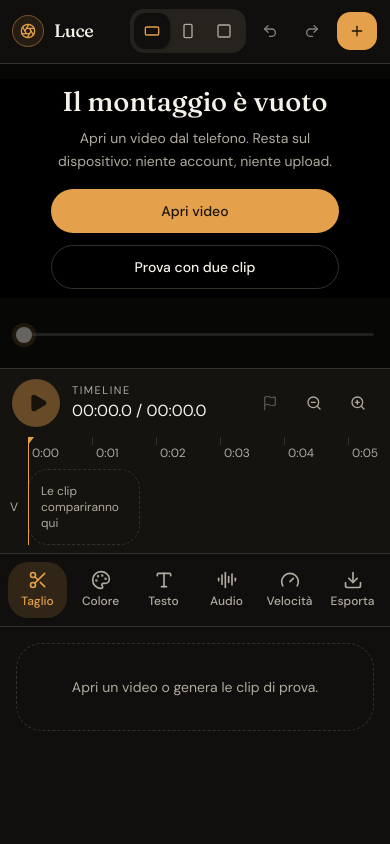
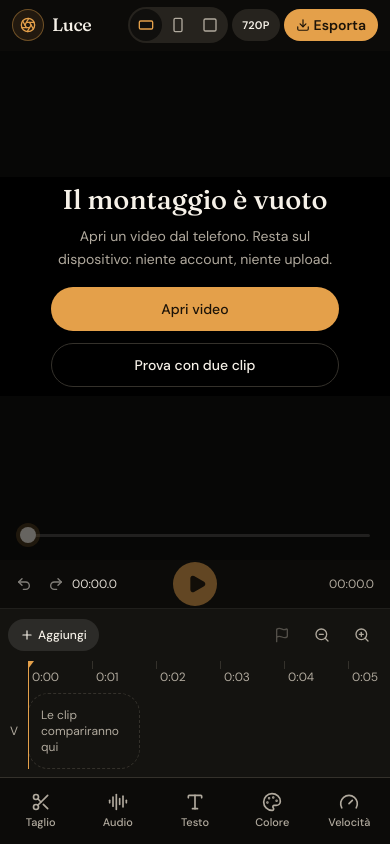
Before and after one commit to mattiax221/luce-videoeditor, a Next.js app: page / in a window 390 px wide. Built offline with nearby package versions, Linux system fonts and the light colour scheme.

Commit message:
Arrange the phone editor like a timeline app.
The picture fills the screen, playback sits under it, and the tools are a bottom bar that opens a sheet. The temporary public tunnel origin is no longer allowed.

Co-authored-by: aaasda714 <aaasda714@gmail.com>

```diff
--- a/components/editor/editor.tsx
+++ b/components/editor/editor.tsx
@@ -8,7 +8,8 @@ import {
   Gauge,
   Loader2,
   Palette,
-  Plus,
+  Pause,
+  Play,
   RectangleHorizontal,
   RectangleVertical,
   Redo2,
@@ -46,17 +47,16 @@ import { attachUrls, clearProject, loadProject, saveProject } from "@/lib/projec
 import { measureShake } from "@/lib/stabilize";
 import { projectSize } from "@/lib/frame";
 import { canSplit, clampEdge, clipStart, totalDuration } from "@/lib/timeline";
-import { exportFilename, uid } from "@/lib/time";
+import { exportFilename, formatTime, uid } from "@/lib/time";
 import { PIP_TRANSFORM, type Aspect, type ClipPatch, type Grade, type OverlayClip, type TitleCard, type TitlePatch, type Tool } from "@/lib/types";
 import { cn } from "cn";
 
 const TOOLS: { id: Tool; label: string; icon: typeof Scissors }[] = [
   { id: "cut", label: "Taglio", icon: Scissors },
+  { id: "audio", label: "Audio", icon: AudioLines },
+  { id: "text", label: "Testo", icon: Type },
   { id: "color", label: "Colore", icon: Palette },
-  { id: "text", label: "Testo", icon: Type },
-  { id: "audio", label: "Audio", icon: AudioLines },
   { id: "speed", label: "Velocità", icon: Gauge },
-  { id: "export", label: "Esporta", icon: Download },
 ];
 
 const ASPECTS: { id: Aspect; label: string; icon: typeof Square }[] = [
@@ -82,12 +82,28 @@ export function Editor() {
   const transcribeAbort = useRef<AbortController | null>(null);
   const [micOn, setMicOn] = useState(false);
   const [storeReady, setStoreReady] = useState(false);
+  const [sheetOpen, setSheetOpen] = useState(false);
+  const toolSeen = useRef(state.tool);
   const urlsRef = useRef<Set<string>>(new Set());
   const pendingSeek = useRef<number | null>(null);
   const stateRef = useRef(state);
   const engineRef = useRef(engine);
   stateRef.current = state;
   engineRef.current = engine;
+
+  useEffect(() => {
+    if (toolSeen.current === state.tool) return;
+    toolSeen.current = state.tool;
+    setSheetOpen(true);
+  }, [state.tool]);
+
+  function openTool(id: Tool) {
+    if (state.tool === id) {
+      setSheetOpen((open) => !open);
+      return;
+    }
+    dispatch({ type: "setTool", tool: id });
+  }
 
   useEffect(() => {
     const frame = frameRef.current;
@@ -649,17 +665,14 @@ export function Editor() {
   }
 
   return (
-    <div className="flex h-dvh flex-col overflow-hidden bg-background text-foreground">
-      <header className="z-40 flex shrink-0 items-center gap-2.5 border-b border-border bg-background px-3 pt-[max(0.55rem,env(safe-area-inset-top))] pb-2.5">
+    <div className="flex h-dvh flex-col overflow-hidden bg-[#0c0b09] text-foreground">
+      <header className="z-40 flex shrink-0 items-center gap-2 bg-[#0c0b09] px-3 pt-[max(0.45rem,env(safe-area-inset-top))] pb-2">
         <span className="grid size-8 shrink-0 place-items-center rounded-full border border-primary/40 bg-primary/10 text-primary">
           <Aperture className="size-4" />
         </span>
-        <div className="min-w-0">
-          <p className="truncate font-serif text-lg leading-none tracking-tight">Luce</p>
-          <p className="hidden text-[10px] text-muted-foreground sm:block">Taglia, colora, esporta</p>
-        </div>
-        <div className="ml-auto flex shrink-0 items-center gap-1.5">
-          <div className="flex rounded-lg bg-muted p-1" role="radiogroup" aria-label="Formato">
+        <p className="min-w-0 truncate font-serif text-lg leading-none tracking-tight">Luce</p>
+        <div className="ml-auto flex shrink-0 items-center gap-1">
+          <div className="flex rounded-full bg-muted p-0.5" role="radiogroup" aria-label="Formato">
             {ASPECTS.map((item) => {
               const Icon = item.icon;
               const active = state.aspect === item.id;
@@ -672,8 +685,8 @@ export function Editor() {
                   aria-label={item.label}
                   onClick={() => dispatch({ type: "setAspect", aspect: item.id })}
                   className={cn(
-                    "grid size-9 place-items-center rounded-md",
-                    active ? "bg-background text-primary shadow-sm" : "text-muted-foreground",
+                    "grid size-8 place-items-center rounded-full",
+                    active ? "bg-background text-primary" : "text-muted-foreground",
                   )}
                 >
                   <Icon className="size-4" />
@@ -681,36 +694,27 @@ export function Editor() {
               );
             })}
           </div>
-          <Button
+          <button
             type="button"
-            size="icon-lg"
-            variant="ghost"
-            aria-label="Annulla"
-            disabled={state.past.length === 0 || snap.recording}
-            onClick={() => dispatch({ type: "undo" })}
+            className="h-8 rounded-full bg-muted px-2.5 text-[11px] font-semibold tracking-wide"
+            onClick={() => openTool("export")}
           >
-            <Undo2 />
-          </Button>
-          <Button
+            {state.quality}P
+          </button>
+          <button
             type="button"
-            size="icon-lg"
-            variant="ghost"
-            aria-label="Ripeti"
-            disabled={state.future.length === 0 || snap.recording}
-            onClick={() => dispatch({ type: "redo" })}
+            className="inline-flex h-8 items-center gap-1 rounded-full bg-primary px-3 text-sm font-semibold text-primary-foreground"
+            onClick={() => openTool("export")}
           >
-            <Redo2 />
-          </Button>
-          <Button type="button" className="h-10 px-3" onClick={() => fileRef.current?.click()} disabled={snap.recording}>
-            <Plus />
-            <span className="hidden min-[420px]:inline">Aggiungi</span>
-          </Button>
+            <Download className="size-3.5" />
+            Esporta
+          </button>
         </div>
       </header>
 
-      <div className="grid min-h-0 flex-1 grid-cols-1 grid-rows-[auto_auto_minmax(0,1fr)] overflow-hidden pb-[env(safe-area-inset-bottom)] landscape:max-lg:grid-cols-[minmax(0,1fr)_minmax(15rem,38vw)] landscape:max-lg:grid-rows-[minmax(0,1fr)_auto] lg:grid-cols-[minmax(0,1fr)_400px] lg:grid-rows-[minmax(0,1fr)_auto] lg:pb-0">
-        <div className="relative min-h-0 max-lg:portrait:h-[max(17.5rem,min(36dvh,23rem))] landscape:max-lg:col-start-1 landscape:max-lg:row-start-1 lg:col-start-1 lg:row-start-1">
-          <div className="absolute inset-0">
+      <div className="relative flex min-h-0 flex-1 flex-col">
+      <div className="relative min-h-[10rem] flex-1">
+        <div className="absolute inset-0">
             <PreviewStage
               frameRef={frameRef}
               overlayRef={overlayRef}
@@ -730,9 +734,31 @@ export function Editor() {
               onOpen={() => fileRef.current?.click()}
               onDemo={() => void createDemo()}
             />
-          </div>
         </div>
-          <div className="z-20 min-w-0 landscape:max-lg:col-span-2 landscape:max-lg:col-start-1 landscape:max-lg:row-start-2 lg:col-start-1 lg:row-start-2">
+      </div>
+
+      <div className="grid h-12 shrink-0 grid-cols-[1fr_auto_1fr] items-center bg-[#0c0b09] px-2">
+        <div className="flex items-center">
+          <Button type="button" size="icon" variant="ghost" aria-label="Annulla" disabled={state.past.length === 0 || snap.recording} onClick={() => dispatch({ type: "undo" })}>
+            <Undo2 />
+          </Button>
+          <Button type="button" size="icon" variant="ghost" aria-label="Ripeti" disabled={state.future.length === 0 || snap.recording} onClick={() => dispatch({ type: "redo" })}>
+            <Redo2 />
+          </Button>
+          <span className="min-w-14 text-xs tabular-nums text-foreground/90">{formatTime(snap.time)}</span>
+        </div>
+        <button
+          type="button"
+          aria-label={snap.playing ? "Pausa" : "Play"}
+          disabled={state.clips.length === 0 || snap.recording}
+          onClick={() => engine?.toggle()}
+          className="grid size-11 place-items-center rounded-full bg-primary text-primary-foreground disabled:opacity-40"
+        >
+          {snap.playing ? <Pause className="size-5 fill-current" /> : <Play className="size-5 translate-x-0.5 fill-current" />}
+        </button>
+        <span className="pr-2 text-right text-xs tabular-nums text-muted-foreground">{formatTime(duration)}</span>
+      </div>
+
           <TimelineView
             clips={state.clips}
             overlays={state.overlays}
@@ -747,7 +773,7 @@ export function Editor() {
             recording={snap.recording}
             duration={duration}
             engine={engine}
-            onToggle={() => engine?.toggle()}
+            onAdd={() => fileRef.current?.click()}
             onSelectClip={(id) => dispatch({ type: "selectClip", id })}
             onSelectOverlay={(id) => dispatch({ type: "selectOverlay", id })}
             onSelectAudio={(id) => dispatch({ type: "selectAudio", id })}
@@ -761,31 +787,9 @@ export function Editor() {
               else dispatch({ type: "addMarker", marker: { id: uid(), time, label: "Segno" } });
             }}
           />
-          </div>
 
-        <aside className="z-20 flex min-h-0 w-full flex-col overflow-hidden border-t border-border bg-background landscape:max-lg:col-start-2 landscape:max-lg:row-start-1 landscape:max-lg:border-t-0 landscape:max-lg:border-l lg:col-start-2 lg:row-span-2 lg:row-start-1 lg:border-t-0 lg:border-l">
-          <div className="flex shrink-0 gap-1 overflow-x-auto border-b border-border px-2 py-2">
-            {TOOLS.map((tool) => {
-              const Icon = tool.icon;
-              const active = state.tool === tool.id;
-              return (
-                <button
-                  key={tool.id}
-                  type="button"
-                  aria-pressed={active}
-                  onClick={() => dispatch({ type: "setTool", tool: tool.id })}
-                  className={cn(
-                    "flex min-h-14 min-w-0 flex-1 flex-col items-center justify-center gap-1 rounded-xl px-1 py-2 text-xs leading-tight font-medium landscape:max-lg:min-h-12 landscape:max-lg:text-[11px]",
-                    active ? "bg-primary/15 text-primary" : "text-muted-foreground",
-                  )}
-                >
-                  <Icon className="size-5" />
-                  <span className="max-w-full truncate">{tool.label}</span>
-                </button>
-              );
-            })}
-          </div>
-          <div className="min-h-0 flex-1 overflow-y-auto overscroll-contain px-4 py-4">
+        {sheetOpen ? (
+          <section className="absolute inset-x-0 bottom-0 z-30 max-h-[min(46dvh,22rem)] overflow-y-auto overscroll-contain border-t border-border bg-background px-4 py-4 shadow-[0_-16px_40px_rgba(0,0,0,0.45)]">
             {state.tool === "cut" ? (
               <CutPanel
                 clips={state.clips}
@@ -903,9 +907,31 @@ export function Editor() {
                 onShare={() => void shareExport()}
               />
             ) : null}
-          </div>
-        </aside>
+          </section>
+        ) : null}
       </div>
+
+        <nav className="relative z-40 flex shrink-0 gap-1 border-t border-border bg-[#0c0b09] px-1 pt-1 pb-[max(0.35rem,env(safe-area-inset-bottom))]">
+          {TOOLS.map((tool) => {
+            const Icon = tool.icon;
+            const active = sheetOpen && state.tool === tool.id;
+            return (
+              <button
+                key={tool.id}
+                type="button"
+                aria-pressed={active}
+                onClick={() => openTool(tool.id)}
+                className={cn(
+                  "flex min-h-14 min-w-0 flex-1 flex-col items-center justify-center gap-1 rounded-xl px-1 py-1.5 text-[11px] leading-tight font-medium",
+                  active ? "text-primary" : "text-muted-foreground",
+                )}
+              >
+                <Icon className="size-5" />
+                <span className="max-w-full truncate">{tool.label}</span>
+              </button>
+            );
+          })}
+        </nav>
 
       <input
         ref={fileRef}
--- a/components/editor/preview-stage.tsx
+++ b/components/editor/preview-stage.tsx
@@ -196,7 +196,7 @@ export function PreviewStage({
           </div>
         ) : null}
       </div>
-      <label className="relative z-30 block px-4 pt-2 pb-3">
+      <label className="relative z-30 block px-5 pt-0 pb-1">
         <span className="sr-only">Posizione nel montaggio</span>
         <input
           ref={scrub}
--- a/components/editor/timeline-view.tsx
+++ b/components/editor/timeline-view.tsx
@@ -1,7 +1,7 @@
 "use client";
 
 import { useEffect, useRef, useState, type PointerEvent as ReactPointerEvent } from "react";
-import { Flag, Pause, Play, ZoomIn, ZoomOut } from "lucide-react";
+import { Flag, Plus, ZoomIn, ZoomOut } from "lucide-react";
 import type { PlaybackEngine } from "@/lib/engine";
 import { edgePoints, snapTime } from "@/lib/snap";
 import { clipStart, clipTimelineDuration, audioDuration } from "@/lib/timeline";
@@ -30,7 +30,7 @@ export function TimelineView({
   recording,
   duration,
   engine,
-  onToggle,
+  onAdd,
   onSelectClip,
   onSelectOverlay,
   onSelectAudio,
@@ -52,7 +52,7 @@ export function TimelineView({
   recording: boolean;
   duration: number;
   engine: PlaybackEngine | null;
-  onToggle: () => void;
+  onAdd: () => void;
   onSelectClip: (id: string) => void;
   onSelectOverlay: (id: string) => void;
   onSelectAudio: (id: string) => void;
@@ -162,27 +162,21 @@ export function TimelineView({
   for (let second = firstTick; second <= lastTick; second += 1) ticks.push(second);
 
   return (
-    <section className="border-t border-border bg-[#141310]">
-      <div className={cn("flex items-center gap-3 px-3", dense ? "py-1.5" : "py-2.5")}>
+    <section className="border-t border-white/5 bg-[#141310]">
+      <div className={cn("flex items-center gap-1 px-2", dense ? "py-1" : "py-1.5")}>
         <button
           type="button"
-          aria-label={playing ? "Pausa" : "Play"}
-          disabled={!engine || clips.length === 0 || recording}
-          onClick={onToggle}
-          className={cn(
-            "grid place-items-center rounded-full bg-primary text-primary-foreground disabled:opacity-40",
-            dense ? "size-10" : "size-12",
-          )}
+          onClick={onAdd}
+          disabled={recording}
+          className="inline-flex h-8 items-center gap-1 rounded-full bg-white/10 px-3 text-xs font-medium disabled:opacity-40"
         >
-          {playing ? <Pause className="size-5 fill-current" /> : <Play className="size-5 translate-x-0.5 fill-current" />}
+          <Plus className="size-3.5" />
+          Aggiungi
         </button>
-        <div className="min-w-0">
-          <p className="text-[11px] tracking-[0.14em] text-muted-foreground uppercase">Timeline</p>
-          <span ref={clockRef} className="text-base tabular-nums">
-            {formatTime(0)} / {formatTime(duration)}
-          </span>
-        </div>
-        <div className="ml-auto flex items-center gap-1">
+        <span ref={clockRef} className="sr-only">
+          {formatTime(0)} / {formatTime(duration)}
+        </span>
+        <div className="ml-auto flex items-center">
           <button
             type="button"
             aria-label="Segna o togli il segno"
--- a/next.config.ts
+++ b/next.config.ts
@@ -3,7 +3,7 @@ import type { NextConfig } from "next";
 const nextConfig: NextConfig = {
   cacheComponents: true,
   partialPrefetching: true,
-  allowedDevOrigins: ["127.0.0.1", "*.trycloudflare.com"],
+  allowedDevOrigins: ["127.0.0.1"],
   devIndicators: false,
   turbopack: {
     rules: {
```
